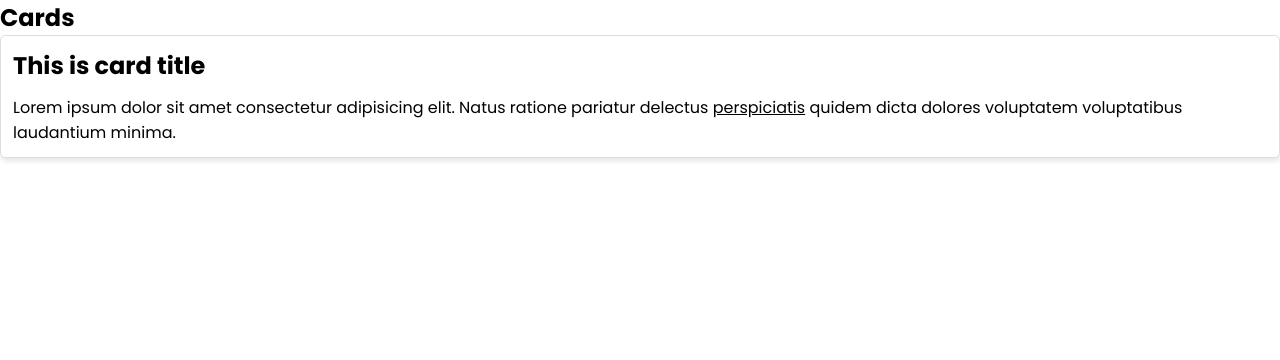
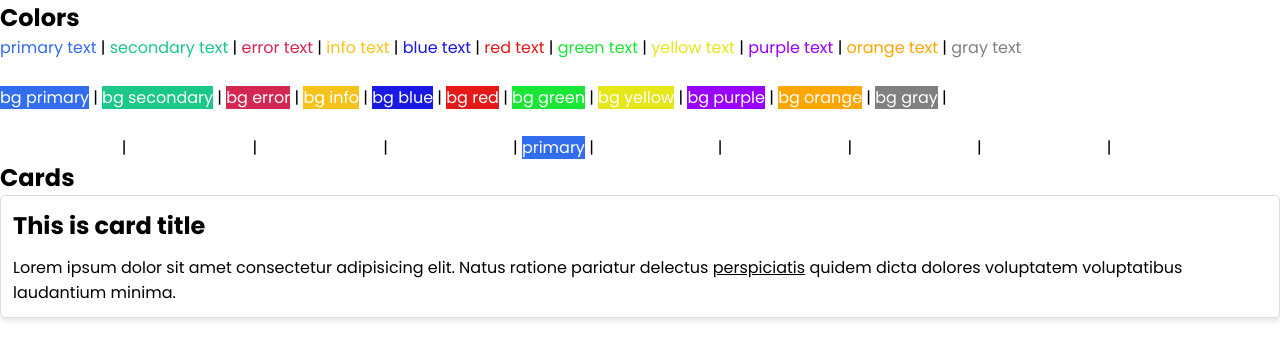
Before and after one commit to Im-Hassan-wd/sass-scss-library, a website: page index.html in a window 1280 px wide. Drawn offline with Linux system fonts and the light colour scheme.

Commit message:
outputting the colors

```diff
--- a/index.html
+++ b/index.html
@@ -9,6 +9,44 @@
 </head>
 <body>
   <!-- colors -->
+  <h2>Colors</h2>
+    <span class="text-primary">primary text</span> |
+    <span class="text-secondary">secondary text</span> |
+    <span class="text-error">error text</span> |
+    <span class="text-info">info text</span> |
+    <span class="text-blue">blue text</span> |
+    <span class="text-red">red text</span> |
+    <span class="text-green">green text</span> |
+    <span class="text-yellow">yellow text</span> |
+    <span class="text-purple">purple text</span> |
+    <span class="text-orange">orange text</span> |
+    <span class="text-gray">gray text</span>
+
+    <br><br>
+
+    <span class="bg-primary text-white">bg primary</span> |
+    <span class="bg-secondary text-white">bg secondary</span> |
+    <span class="bg-error text-white">bg error</span> |
+    <span class="bg-info text-white">bg info</span> |
+    <span class="bg-blue text-white">bg blue</span> |
+    <span class="bg-red text-white">bg red</span> |
+    <span class="bg-green text-white">bg green</span> |
+    <span class="bg-yellow text-white">bg yellow</span> |
+    <span class="bg-purple text-white">bg purple</span> |
+    <span class="bg-orange text-white">bg orange</span> |
+    <span class="bg-gray text-white">bg gray</span> |
+
+    <br><br>
+
+    <span class="bg-primary-dark-8 text-white">primary dark 8</span> |
+    <span class="bg-primary-dark-6 text-white">primary dark 6</span> |
+    <span class="bg-primary-dark-4 text-white">primary dark 4</span> |
+    <span class="bg-primary-dark-2 text-white">primary dark 2</span> |
+    <span class="bg-primary text-white">primary</span> |
+    <span class="bg-primary-light-2 text-white">primary light 2</span> |
+    <span class="bg-primary-light-4 text-white">primary light 4</span> |
+    <span class="bg-primary-light-6 text-white">primary light 6</span> |
+    <span class="bg-primary-light-8 text-white">primary light 8</span> |
 
   <!-- font sizes -->
 
```
